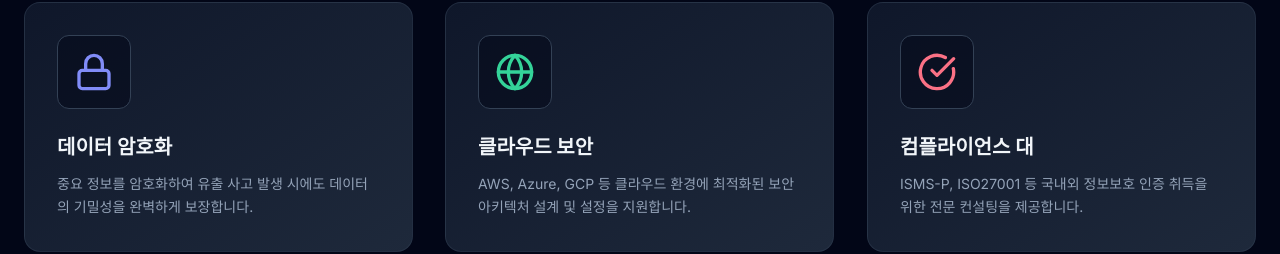
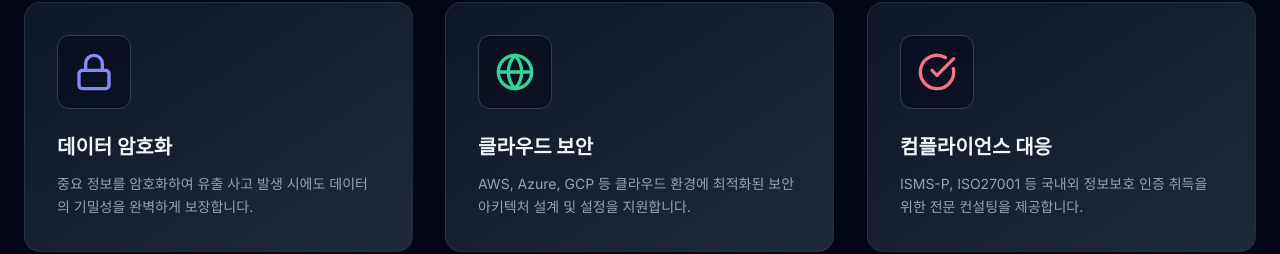
Before and after one commit to woojun613/edge-test, a React (Vite) app: page / in a window 1280 px wide. Shown: the part 1368-1622 px from the top of the page. Built offline with nearby package versions, Linux system fonts and the light colour scheme.

Commit message:
버셀테스트 원복

```diff
--- a/App.tsx
+++ b/App.tsx
@@ -151,7 +151,7 @@ const App: React.FC = () => {
               },
               {
                 icon: <CheckCircle className="w-10 h-10 text-rose-400" />,
-                title: "컴플라이언스 대",
+                title: "컴플라이언스 대응",
                 desc: "ISMS-P, ISO27001 등 국내외 정보보호 인증 취득을 위한 전문 컨설팅을 제공합니다."
               }
             ].map((service, idx) => (
```
